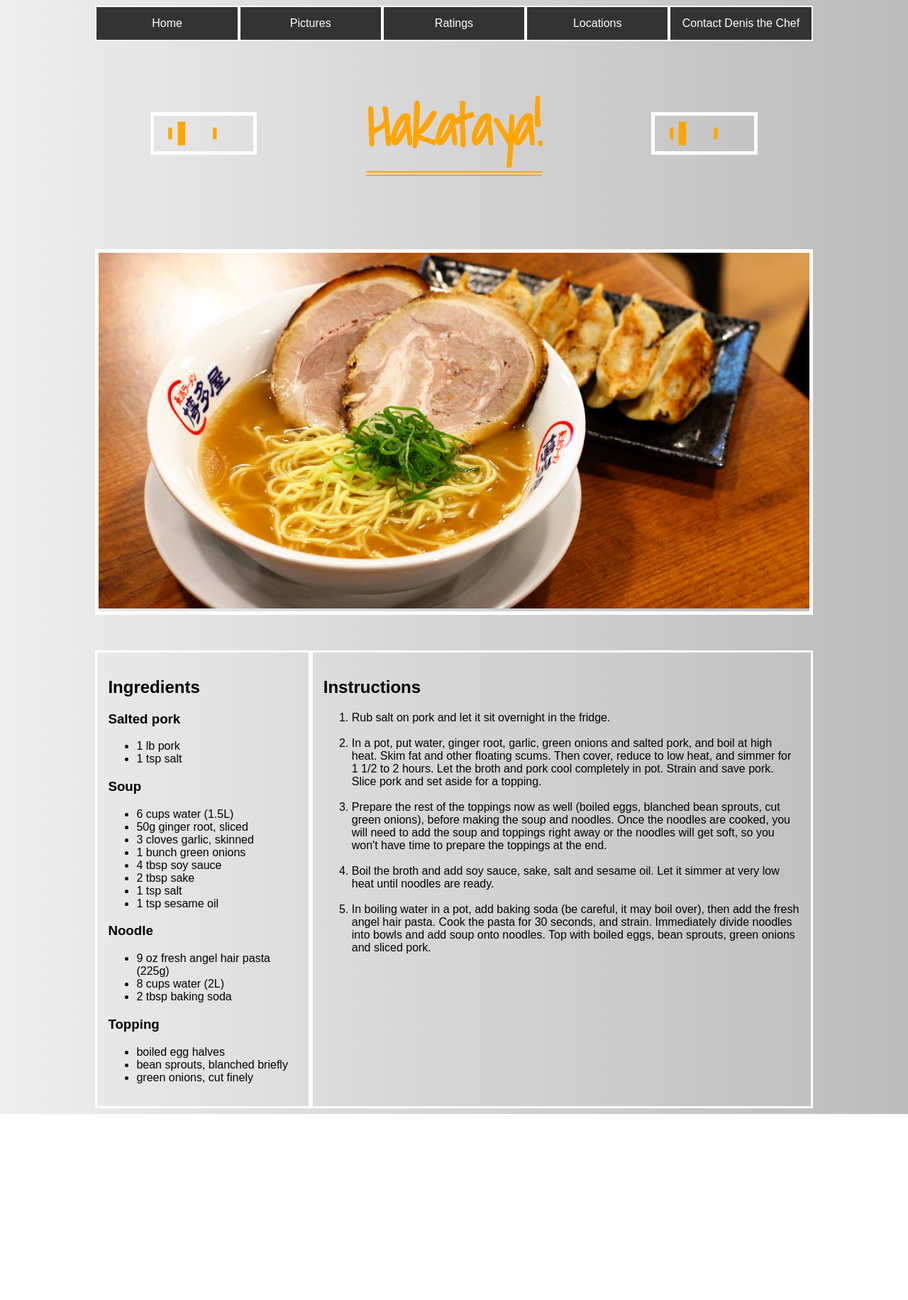
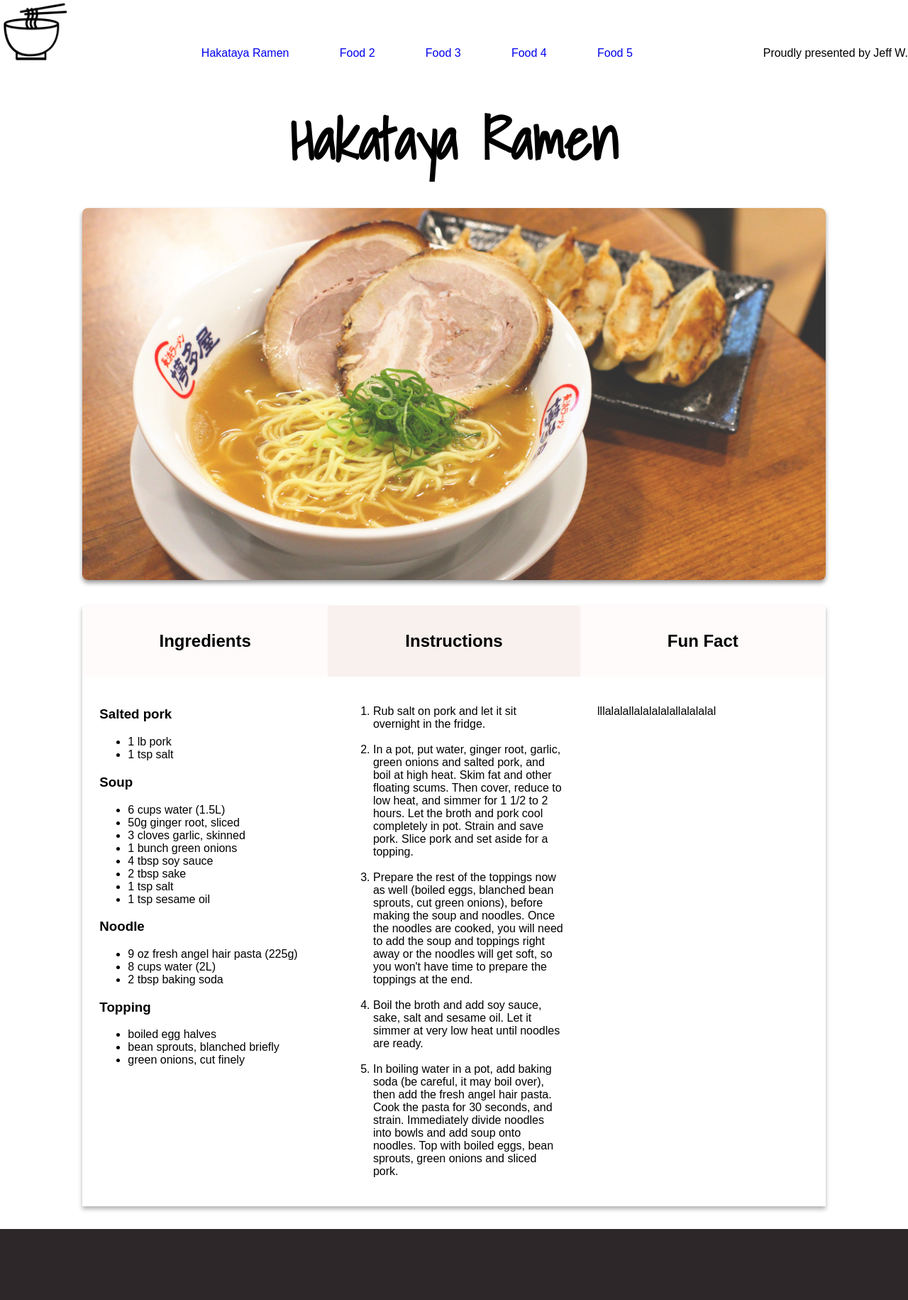
Before and after one commit to jeffmjwong/favourite_dish, a plain HTML site: page index.html in a window 1280 px wide. Shown: the whole page at 71% size. Before the commit the page ends 1569 px from the top, so only its background shows below. Drawn offline with Linux system fonts and the light colour scheme.

Commit message:
Major code refactor

```diff
--- a/index.html
+++ b/index.html
@@ -6,68 +6,47 @@
     <meta http-equiv="X-UA-Compatible" content="ie=edge" />
     <link rel="stylesheet" href="style.css" />
     <link href="https://fonts.googleapis.com/css?family=Shadows+Into+Light" rel="stylesheet">
-    <title>Ramen</title>
+    <title>Recipe Corner</title>
   </head>
   <body>
-    <main class="main-body">
+    <main class="grid-container">
+      <section class="first-row box">
         <div class="logo-container">
           <img src="logo.png" alt="Ramen Logo" id="logo-img">
         </div>
 
-      <section class="nav-section">
-        <nav class="main-nav">
-          <a href="#">Home</a>
-          <a href="#">Pictures</a>
-          <a href="#">Ratings</a>
-          <a href="#">Locations</a>
-          <a href="#">Contact Denis the Chef</a>
+        <nav class="recipe-container">
+          <a href="#">Hakataya Ramen</a>
+          <a href="#">Food 2</a>
+          <a href="#">Food 3</a>
+          <a href="#">Food 4</a>
+          <a href="#">Food 5</a>
         </nav>
+
+        <article class="about-container">
+          <p class="about">Proudly presented by Jeff W.</p>
+        </article>
       </section>
 
-      <div class="banner">
+      <section class="second-row box">
+        <h1 class="food-title">Hakataya Ramen</h1>
+      </section>
 
-        <div class="loader">
-          <span></span>
-          <span></span>
-          <span></span>
-          <span></span>
-          <span></span>
-          <span></span>
-          <span></span>
-          <span></span>
-          <span></span>
+      <section class="third-row box">
+        <img src="ramen.png" alt="Ramen" id="ramen-img"/>
+      </section>
+
+      <section class="forth-row box">
+        <article class="ingredients-container">
+          <div class="article-title ingredients">
+            <h2>Ingredients</h2>
           </div>
-
-        <h1 class="hakataya">Hakataya!</h1>
-
-        <div class="loader">
-          <span></span>
-          <span></span>
-          <span></span>
-          <span></span>
-          <span></span>
-          <span></span>
-          <span></span>
-          <span></span>
-          <span></span>
-        </div>
-
-      </div>
-
-      <div class="image-container">
-        <img src="ramen.png" alt="Ramen" id="ramen-img"/>
-      </div>
-
-      <article class="article-section">
-        <section class="ingredient-section">
-          <h2>Ingredients</h2>
-
+          <div class="article-main">
             <h3>Salted pork</h3>
             <ul>
               <li>1 lb pork</li>
               <li>1 tsp salt</li>
             </ul>
-
             <h3>Soup</h3>
             <ul>
               <li>6 cups water (1.5L)</li>
@@ -79,24 +58,26 @@
               <li>1 tsp salt</li>
               <li>1 tsp sesame oil</li>
             </ul>
-
             <h3>Noodle</h3>
             <ul>
               <li>9 oz fresh angel hair pasta (225g)</li>
               <li>8 cups water (2L)</li>
               <li>2 tbsp baking soda</li>
             </ul>
-
             <h3>Topping</h3>
             <ul>
               <li>boiled egg halves</li>
               <li>bean sprouts, blanched briefly</li>
               <li>green onions, cut finely</li>
             </ul>
-        </section>
+          </div>
+        </article>
 
-        <section class="instructions-section">
+        <article class="instructions-container">
+          <div class="article-title instructions">
             <h2>Instructions</h2>
+          </div>
+          <div class="article-main">
             <ol>
               <li>Rub salt on pork and let it sit overnight in the fridge.</li>
               <br>
@@ -121,8 +102,22 @@
                   bowls and add soup onto noodles. Top with boiled eggs, bean
                   sprouts, green onions and sliced pork.</li>
             </ol>
+          </div>
+        </article>
+
+        <article class="fun-fact-container">
+          <div class="article-title fun">
+            <h2>Fun Fact</h2>
+          </div>
+          <div class="article-main">
+            <p>lllalalallalalalalallalalalal</p>
+          </div>
+        </article>
       </section>
-      </article>
+
+      <section class="fifth-row box">
+
+      </section>
 
     </main>
   </body>
--- a/style.css
+++ b/style.css
@@ -4,147 +4,146 @@
 }
 
 body {
-  background: linear-gradient(to left, #bbbbbb, #eeeeee);
+  margin: 0;
+  padding: 0;
+  /* background: linear-gradient(to left, #bbbbbb, #eeeeee); */
 }
 
-.main-body {
+.grid-container {
+  display: grid;
+  grid-template-columns: repeat(11, 1fr);
+  grid-row-gap: 2em;
+}
+
+/* .box {
+  color: black;
+  border-radius: 5px;
+  border: 2px dodgerblue solid;
+} */
+
+.first-row {
+  height: 100px;
+  grid-column: 1 / 12;
+  display: flex;
+  justify-content: space-between;
+}
+
+.second-row {
+  height: auto;
+  padding: 0;
+  grid-column: 1 / 12;
+  display: flex;
+  justify-content: center;
+}
+
+.third-row {
+  height: auto;
+  grid-column: 2 / 11;
+}
+
+.forth-row {
+  height: auto;
+  grid-column: 2 / 11;
+  display: flex;
+  box-shadow: 0 4px 6px 0 hsla(0, 0%, 0%, 0.3);
+}
+
+.fifth-row {
+  height: 100px;
+  grid-column: 1 / 12;
+  background-color: #2e2729;
 }
 
 .logo-container {
-  width: 100%;
-  display: none;
+  height: 100px;
+  width: 100px;
   text-align: center;
 }
 
 #logo-img {
-  height: 100px;
-  width: 100px;
+  height: 90px;
+  width: 90px;
 }
 
-.nav-section {
+.recipe-container {
   display: flex;
-  width: 100%;
+  justify-content: space-between;
+  align-items: flex-end;
+  width: 50%;
 }
 
-.main-nav {
-  width: 80%;
-  margin: auto;
-  display: flex;
-  flex-wrap: wrap;
-  justify-content: space-around;
-  overflow: hidden;
+.recipe-container a {
+  padding: 1em;
+  text-decoration: none;
+  /* border: 2px blue solid; */
 }
 
-.main-nav a {
-  flex: 1;
-  color: white;
-  background-color: #333333;
+.about-container {
   text-align: center;
-  padding: 14px 16px;
-  text-decoration: none;
-  border: 2px solid white;
+  display: flex;
+  align-items: flex-end;
 }
 
-.banner {
-  display: flex;
-  width: 80%;
-  margin: auto;
-  justify-content: space-around;
-  text-align: center;
-  color: orange;
+.about {
+
 }
 
-.hakataya {
+.food-title {
   font-family: "Shadows Into Light", cursive;
-  font-size: 80px;
-  border-bottom: 7px double orange;
-}
-
-.image-container {
-  text-align: center;
-  width: 80%;
-  margin: 50px auto;
-  border: 5px solid white;
+  font-size: 5em;
+  margin: auto;
 }
 
 #ramen-img {
   width: 100%;
+  border-radius: 0.5em;
+  opacity: 0.8;
+  box-shadow: 0 4px 6px 0 hsla(0, 0%, 0%, 0.5);
 }
 
-.article-section {
-  display: flex;
-  flex-wrap: wrap;
-  width: 80%;
-  margin: auto;
+.ingredients-container {
+  width: 33%;
+  border-top-left-radius: 0.5em;
+  border-bottom-left-radius: 0.5em;
+  /* border-top: 10px solid red; */
 }
 
-.ingredient-section {
-  border: 3px solid white;
-  width: 30%;
-  padding: 15px;
+.ingredients {
+  background-color: #fefbfa;
 }
 
-.instructions-section {
-  border: 3px solid white;
-  width: 70%;
-  padding: 15px;
+.instructions {
+  background-color: #f9f1ed;
 }
 
-.loader {
-  display: flex;
-  transform: rotate();
-  margin-top: 100px;
-  width: 150px;
-  height: 60px;
-  border: 5px solid white;
+.fun {
+  background-color: #fefbfa;
 }
 
-span {
-  top: 100px;
-  width: 50px;
-  height: 50px;
-  background-color: orange;
-  display: block;
-  float: left;
-  animation: animate 2s linear infinite;
+.instructions-container {
+  width: 34%;
 }
 
-span:nth-child(3) {
-  animation-delay: 0.8s;
+.fun-fact-container {
+  width: 33%;
+  border-top-right-radius: 0.5em;
+  border-bottom-right-radius: 0.5em;
 }
 
-span:nth-child(2),
-span:nth-child(6) {
-  animation-delay: 0.6s;
+.article-title {
+  text-align: center;
+  display: flex;
+  align-items: center;
+  justify-content: center;
+  height: 100px;
 }
 
-span:nth-child(1),
-span:nth-child(5),
-span:nth-child(9) {
-  animation-delay: 0.4s;
+.article-title h2 {
+  margin: 0;
 }
 
-span:nth-child(4),
-span:nth-child(8) {
-  animation-delay: 0.2s;
-}
-
-@keyframes animate {
-  0% {
-    transform: scale(1);
-  }
-  30% {
-    transform: scale(0);
-  }
-  50% {
-    transform: scale(0);
-  }
-  75% {
-    transform: scale(1);
-  }
-  100% {
-    transform: scale(1);
-  }
+.article-main {
+  padding: 1.5em;
 }
 
 /* 700px or less(mobile phones) */
```
Also changed, not shown: food_pictures.jpg (added), 1 other file. Lines whose indentation alone changed are shown as unchanged.
